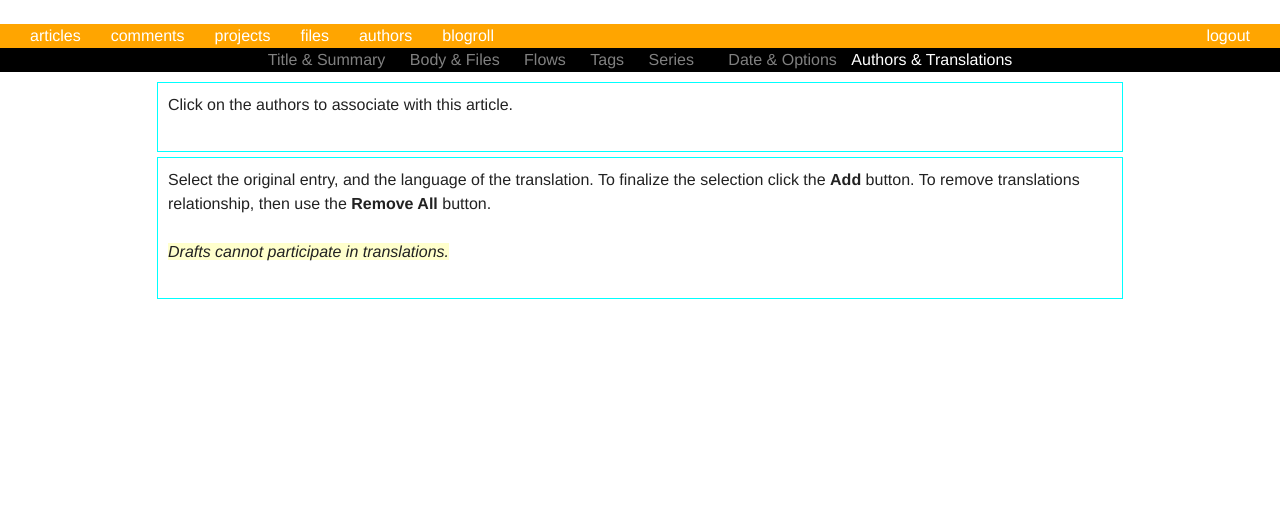
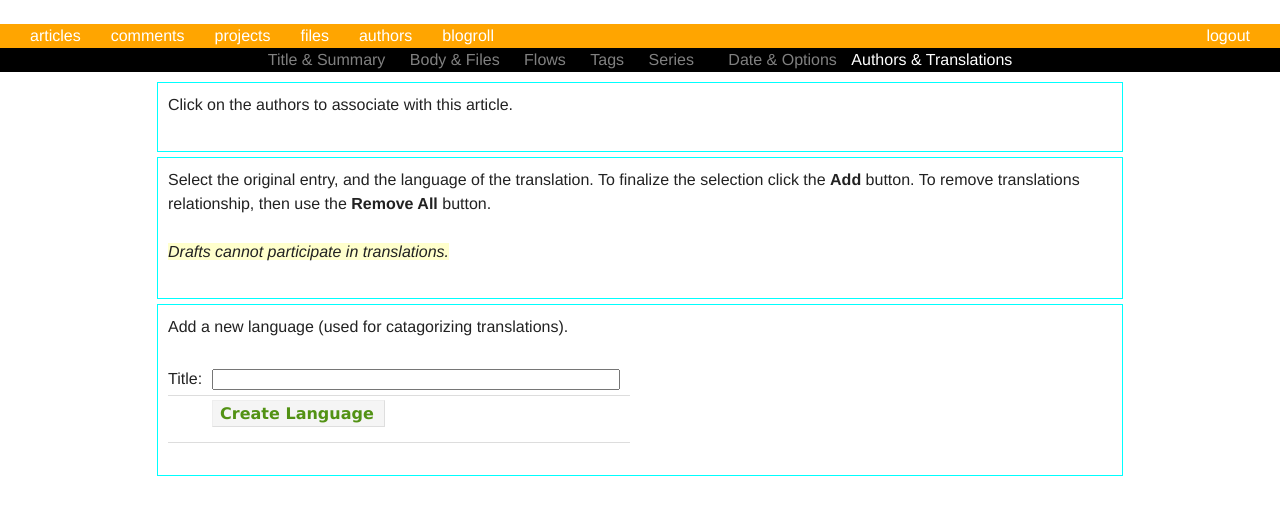
Before and after one commit to lethain/lifeflow, a Django app: template templates/lifeflow/editor/edit_seven.html in a window 1280 px wide. Shown: the top 515 px of the page. Run offline with Django 3.2, Linux system fonts and the light colour scheme; the template is opened without the code that fills it, so the values that code supplies are empty.

Commit message:
Can not create languages in LFE.

```diff
--- a/editor/views.py
+++ b/editor/views.py
@@ -206,6 +206,12 @@ def create_model(request):
         if unique(slug, cls):
             f = cls(title=title, slug=slug)
             f.save()
+    elif model == u"language":
+        title = request.POST[u'title']
+        slug = slugify(title)
+        l = Language(title=title,slug=slug)
+        l.save()
+
     elif model == u"translation":
         translated_pk = int(request.POST[u'pk'])
         translated = Entry.objects.get(pk=translated_pk)
--- a/templates/lifeflow/editor/edit_seven.html
+++ b/templates/lifeflow/editor/edit_seven.html
@@ -95,6 +95,22 @@ $(document).ready(function() {
     <p><em> Drafts cannot participate in translations. </em></p>
     {% endifequal %}
     </li>
+
+    <li>
+    <p> Add a new language (used for catagorizing translations). </p>
+    <form method="post" action="/editor/create_model/">
+    <table>
+      <tr><td> Title: </td><td><input name="title"></td></tr>
+      <input type="hidden" value="language" name="model">
+      <tr><td></td><td>
+	<button type="submit" class="button positive"> Create Language </button>
+      </td></tr>
+    </table>
+
+    </form>
+
+    </li>
+
   </ul>
 </div>
 {% endblock %}
```
